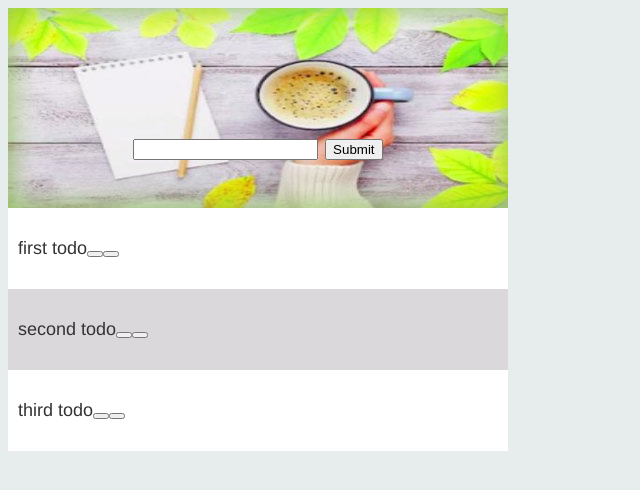
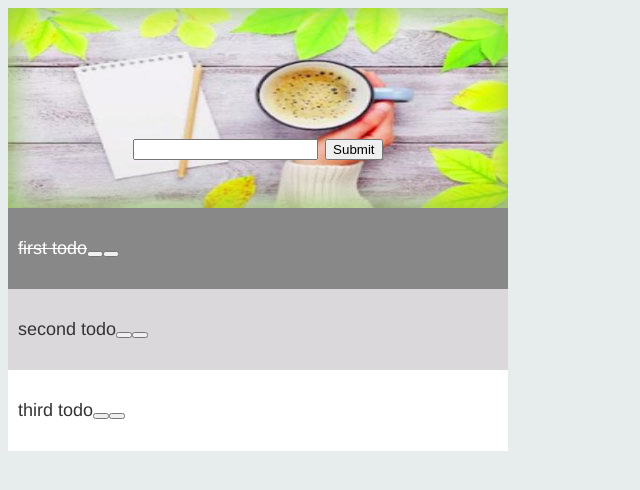
Before and after one commit to FACK1/FARH, a website: page html/index.html in a window 1280 px wide. Both pictures are taken after a click on the button 111 px from the left and 254 px from the top of the page. Shown: the whole page, without its empty margins (0-640 px from the left). Drawn offline with Linux system fonts and the light colour scheme.

Commit message:
change classname to mark #5

```diff
--- a/css/style.css
+++ b/css/style.css
@@ -66,7 +66,7 @@ ul li:hover {
 }
 
 /* When clicked on, add a background color and strike out text */
-ul li.checked {
+.mark {
     background: #888;
     color: #fff;
     text-decoration: line-through;
```
